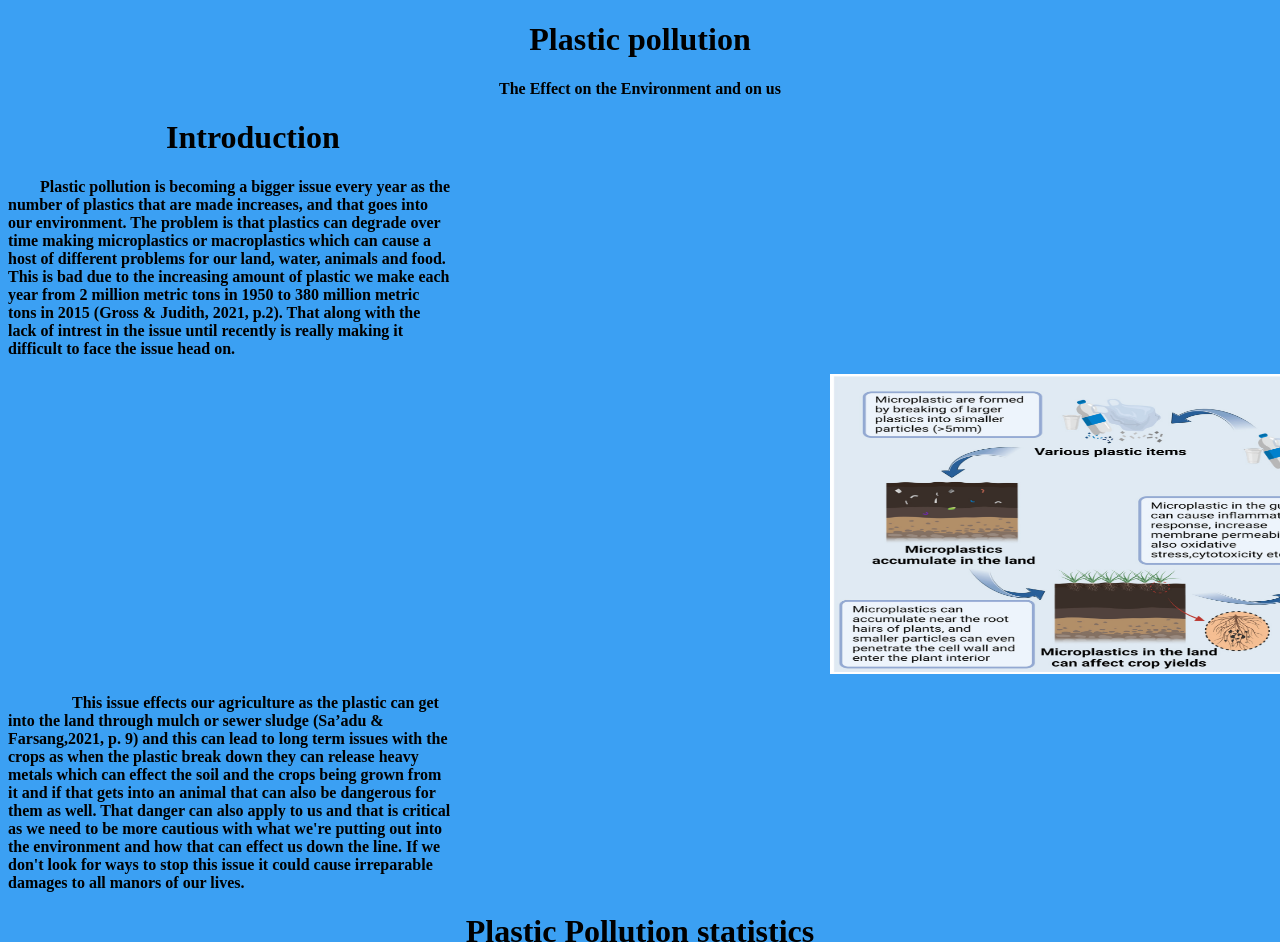
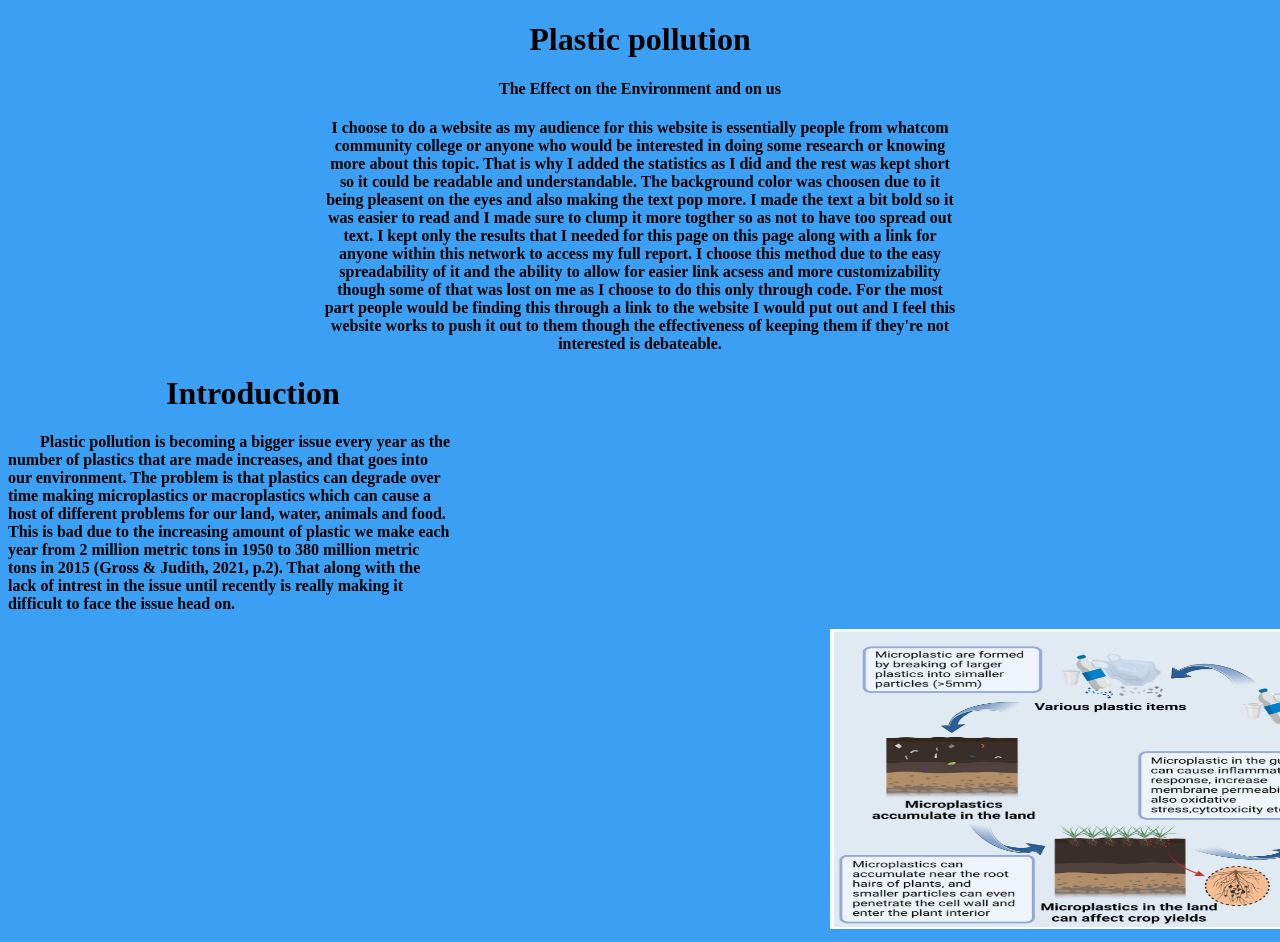
Before and after one commit to Limex7/Website, a plain HTML site: page index.html in a window 1280 px wide. Shown: the top 942 px of the page. Drawn offline with Linux system fonts and the light colour scheme.

Commit message:
Update index.html

```diff
--- a/index.html
+++ b/index.html
@@ -48,7 +48,17 @@
 <body style="background-color: rgb(59, 160, 243);">
     <h1 class="center">Plastic pollution </h1>
     <h4 class="center">The Effect on the Environment and on us </h4>
-
+    <p class="image">
+        I choose to do a website as my audience for this website is essentially people from whatcom community college or anyone who
+        would be interested in doing some research or knowing more about this topic. That is why I added the statistics as I did and the rest
+        was kept short so it could be readable and understandable. The background color was choosen due to it being pleasent on the eyes and
+        also making the text pop more. I made the text a bit bold so it was easier to read and I made sure to clump it more togther so as not
+        to have too spread out text. I kept only the results that I needed for this page on this page along with a link for anyone within this
+        network to access my full report. I choose this method due to the easy spreadability of it and the ability to allow for easier link acsess
+        and more customizability though some of that was lost on me as I choose to do this only through code. For the most part people would be finding
+        this through a link to the website I would put out and I feel this website works to push it out to them though the effectiveness of keeping them
+        if they're not interested is debateable.
+    </p>
     <h1  class="top"> Introduction </h1>
     <p class="general">Plastic pollution is becoming a bigger issue every year as the number of plastics that are made
     increases, and that goes into our environment. The problem is that plastics can degrade over time
@@ -137,5 +147,10 @@
         <br><br><a href="https://enveurope.springeropen.com/articles/10.1186/s12302-023-00720-9">Sa’adu, I., Farsang, A. (2023). Plastic contamination in agricultural soils: a review. <i>Environmental Sciences Europe</i>, 35(1), 1-10. </a>
 
     </p>
+
+    <h1 class="center">Link to the actual report</h1>
+    <p class="image">
+        <a href="https://studentwhatcom-my.sharepoint.com/:w:/g/personal/cwilson3099_student_whatcom_edu/Ee07LKzDiVtLjiBY0Pi1OzABM0i-q8EXhFf_z4KToURSng?email=Conner.f.wilson%40gmail.com&e=G6X0NI">https://studentwhatcom-my.sharepoint.com/:w:/g/personal/cwilson3099_student_whatcom_edu/Ee07LKzDiVtLjiBY0Pi1OzABM0i-q8EXhFf_z4KToURSng?email=Conner.f.wilson%40gmail.com&e=G6X0NI</a>
+    </p>
 </body>
 </html>
```
